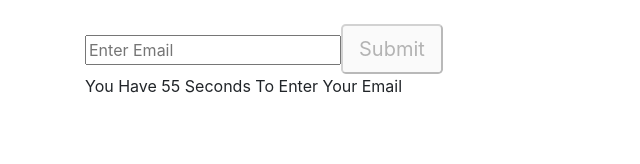
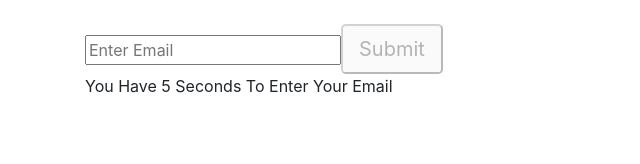
Before and after one commit to ElliotRedhead/LearningReactHooks, a Next.js app: page /emailvalidating in a window 1280 px wide. Shown: the top 164 px of the page, without its empty margins (0-640 px from the left). Built offline with nearby package versions, Linux system fonts and the light colour scheme.

Commit message:
Extracted email validation to custom hook.

```diff
--- a/src/EmailValidatingForm.js
+++ b/src/EmailValidatingForm.js
@@ -2,33 +2,16 @@ import React, { useState, useReducer } from "react";
 import useInterval from "./useInterval";
 import "bootstrap/dist/css/bootstrap.min.css";
 import "../public/site.css";
+import useEmailValidation from "./useEmailValidation";
 
 /**
  * Renders an input field with a countdown limit for entry.
+ * Calls custom hook.
+ * @returns {object} Email input form with timer.
  */
 const EmailValidatingForm = () => {
-  const validateEmail = email => {
-    const re = /^(([^<>()[\]\\.,;:\s@\"]+(\.[^<>()[\]\\.,;:\s@\"]+)*)|(\".+\"))@((\[[0-9]{1,3}\.[0-9]{1,3}\.[0-9]{1,3}\.[0-9]{1,3}\])|(([a-zA-Z\-0-9]+\.)+[a-zA-Z]{2,}))$/;
-    return re.test(email);
-  };
-  // Set initial validity state to false (as assumed empty without autofill).
-  const [emailValid, setEmailValid] = useState(false);
-  const reducer = (state, action) => {
-    state = action;
-    // Check email validity within the reducer, prevents having to inline the call with the form.
-    setEmailValid(validateEmail(state));
-    return action;
-  };
-  // useReducer has the advantage of dynamically updating the email.
-  const [email, setEmail] = useReducer(reducer, "");
-  const secondsFormValidFor = 60;
-  const [count, setCount] = useState(secondsFormValidFor);
-  useInterval(
-    () => {
-      setCount(count - 1);
-    },
-    count > 0 ? 1000 : null
-  );
+
+  const {count, email, setEmail, emailValid} = useEmailValidation(10);
 
   return (
     <div className="container">
@@ -64,4 +47,5 @@ const EmailValidatingForm = () => {
     </div>
   );
 };
+
 export default EmailValidatingForm;
--- /dev/null
+++ b/src/useEmailValidation.js
@@ -0,0 +1,35 @@
+import useInterval from "./useInterval";
+import React, {useState, useReducer} from "react";
+
+/**
+ * Custom hook.
+ * @param {integer} secondsFormValidFor Duration in seconds the user has to submit email.
+ * @returns {object} The results of the hook calls in useEmailValidation.
+ */
+const useEmailValidation = (secondsFormValidFor) => {
+  const validateEmail = email => {
+    const re = /^(([^<>()[\]\\.,;:\s@\"]+(\.[^<>()[\]\\.,;:\s@\"]+)*)|(\".+\"))@((\[[0-9]{1,3}\.[0-9]{1,3}\.[0-9]{1,3}\.[0-9]{1,3}\])|(([a-zA-Z\-0-9]+\.)+[a-zA-Z]{2,}))$/;
+    return re.test(email);
+  };
+  // Set initial validity state to false (as assumed empty without autofill).
+  const [emailValid, setEmailValid] = useState(false);
+  const reducer = (state, action) => {
+    state = action;
+    // Check email validity within the reducer, prevents having to inline the call with the form.
+    setEmailValid(validateEmail(state));
+    return action;
+  };
+  // useReducer has the advantage of dynamically updating the email.
+  const [email, setEmail] = useReducer(reducer, "");
+  const [count, setCount] = useState(secondsFormValidFor);
+  useInterval(
+    () => {
+      setCount(count - 1);
+    },
+    count > 0 ? 1000 : null
+  );
+
+  return { count, email, setEmail, emailValid };
+};
+
+export default useEmailValidation;
```
